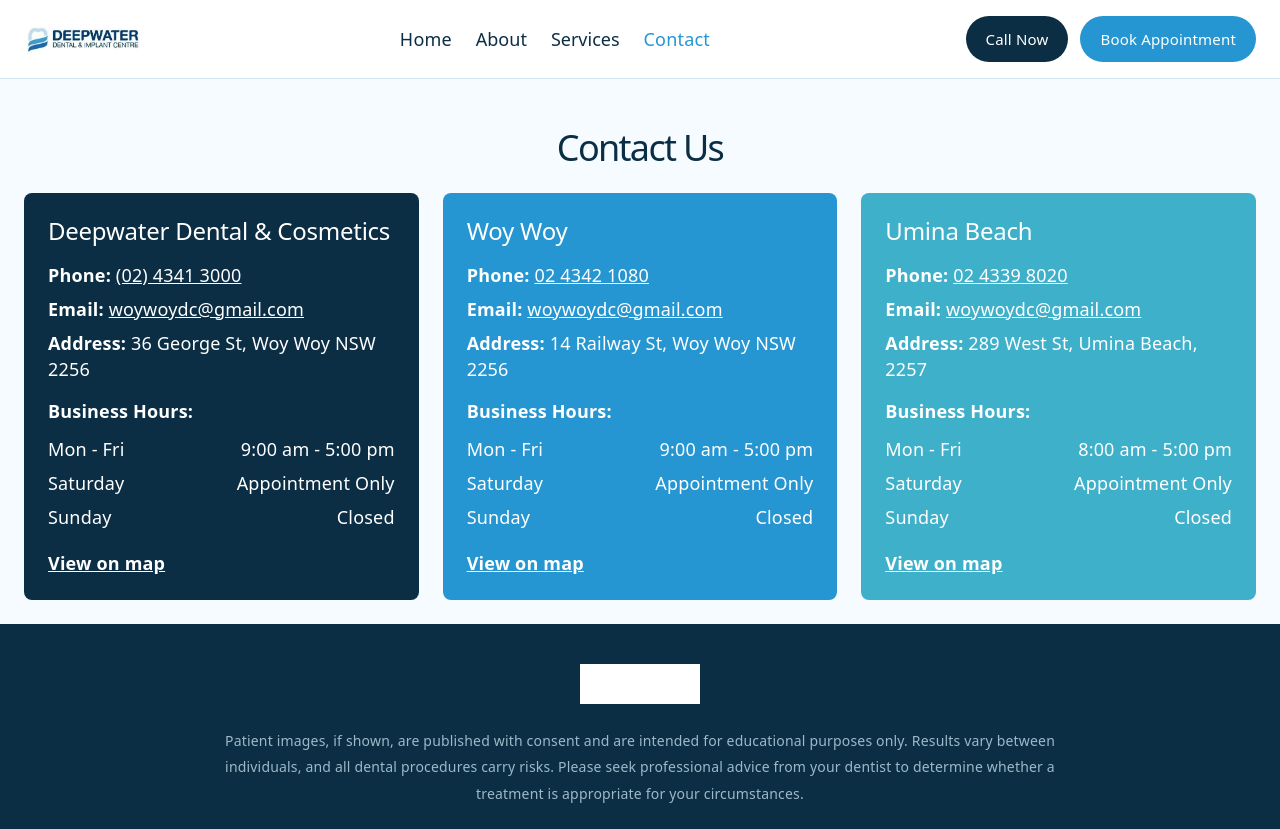
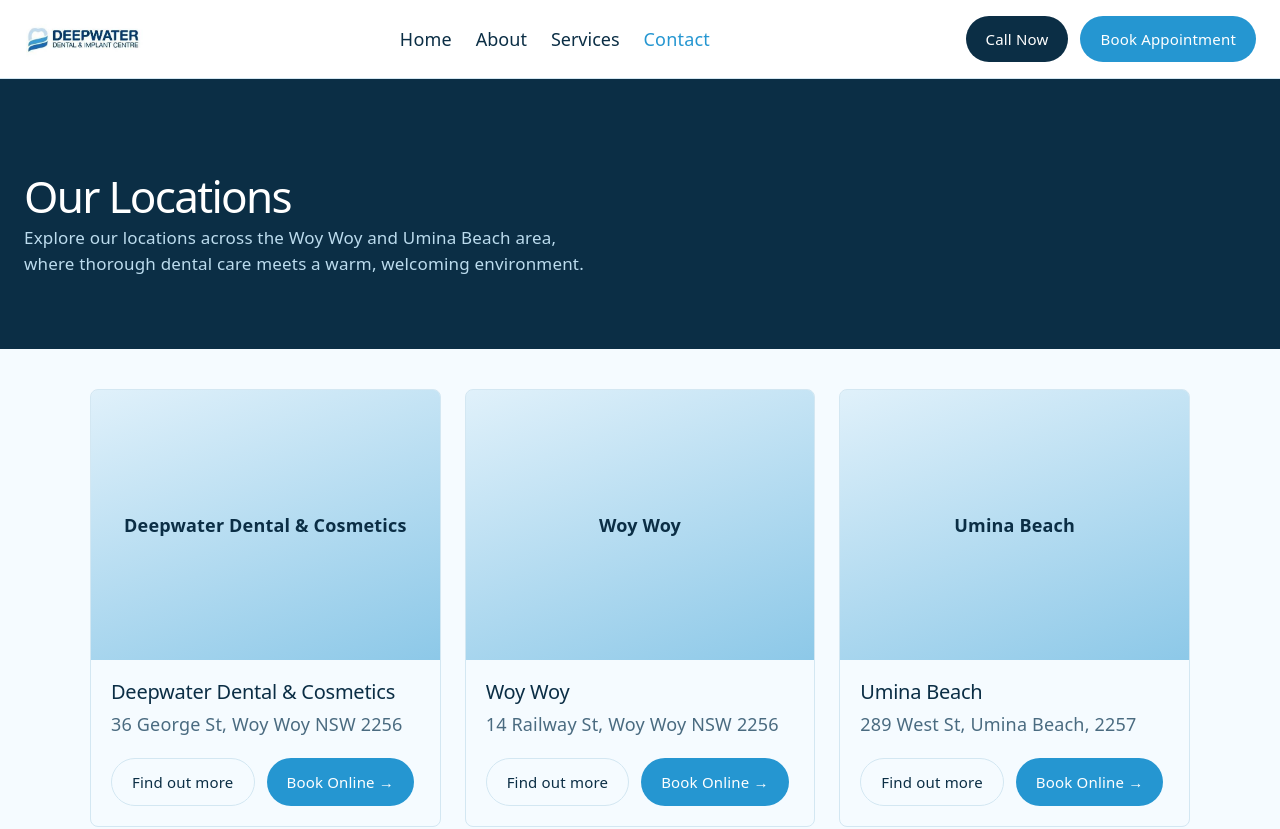
Before and after one commit to katnguyen2301-ops/Deepwater-website, a React (Vite) app: page /contact in a window 1280 px wide. Shown: the top 829 px of the page. Built offline with nearby package versions, Linux system fonts and the light colour scheme.

Commit message:
Redesign Contact page with location cards and add per-location detail pages with embedded Google Maps

```diff
--- a/src/App.jsx
+++ b/src/App.jsx
@@ -5,6 +5,7 @@
 import About from './pages/About'
 import Services from './pages/Services'
 import Contact from './pages/Contact'
+import LocationDetail from './pages/LocationDetail'
 
 function App() {
   return (
@@ -15,6 +16,7 @@
         <Route path="/about/*" element={<About />} />
         <Route path="/services/*" element={<Services />} />
         <Route path="/contact" element={<Contact />} />
+        <Route path="/contact/:slug" element={<LocationDetail />} />
       </Routes>
       <Footer />
     </>
--- a/src/data/locations.js
+++ b/src/data/locations.js
@@ -2,6 +2,7 @@
   {
     slug: 'deepwater-dental-cosmetics',
     name: 'Deepwater Dental & Cosmetics',
+    tagline: 'General & Cosmetic Dentistry Clinic',
     phone: '(02) 4341 3000',
     email: 'woywoydc@gmail.com',
     address: '36 George St, Woy Woy NSW 2256',
@@ -14,6 +15,7 @@
   {
     slug: 'woy-woy',
     name: 'Woy Woy',
+    tagline: 'General & Cosmetic Dentistry Clinic',
     phone: '02 4342 1080',
     email: 'woywoydc@gmail.com',
     address: '14 Railway St, Woy Woy NSW 2256',
@@ -26,6 +28,7 @@
   {
     slug: 'umina-beach',
     name: 'Umina Beach',
+    tagline: 'General & Cosmetic Dentistry Clinic',
     phone: '02 4339 8020',
     email: 'woywoydc@gmail.com',
     address: '289 West St, Umina Beach, 2257',
--- a/src/index.css
+++ b/src/index.css
@@ -398,75 +398,192 @@
 }
 
 .contact {
-  padding: 24px;
   text-align: left;
 }
 
-.contact h1 {
-  font-size: 36px;
-  text-align: center;
+.contact-hero {
+  padding: 72px 24px;
+  background: #0b2e45;
+  color: #fff;
+  text-align: left;
 }
 
-.location-grid {
+.contact-hero h1 {
+  color: #fff;
+  font-size: 44px;
+  margin-bottom: 16px;
+}
+
+.contact-hero p {
+  max-width: 560px;
+  color: #bcdcee;
+  font-size: 17px;
+}
+
+.location-list {
   display: grid;
   grid-template-columns: repeat(auto-fit, minmax(280px, 1fr));
   gap: 24px;
-  margin-top: 24px;
+  max-width: 1100px;
+  margin: 40px auto;
+  padding: 0 24px;
 }
 
-.location-card {
+.location-list-card {
+  border: 1px solid var(--border);
   border-radius: 8px;
-  padding: 24px;
+  overflow: hidden;
+}
+
+.location-list-photo {
+  display: flex;
+  align-items: center;
+  justify-content: center;
+  aspect-ratio: 4 / 3;
+  background: linear-gradient(160deg, var(--accent-bg), var(--accent-border));
+  color: var(--text-h);
+  font-weight: 600;
+  text-align: center;
+  padding: 16px;
+}
+
+.location-list-body {
+  padding: 20px;
+}
+
+.location-list-body h2 {
+  font-size: 20px;
+  margin-bottom: 8px;
+}
+
+.location-list-body p {
+  margin: 0 0 20px;
+  color: var(--text);
+}
+
+.location-list-actions {
+  display: flex;
+  flex-wrap: wrap;
+  gap: 12px;
+}
+
+.btn-outline {
+  background: none;
+  border: 1px solid var(--border);
+  color: var(--text-h);
+}
+
+.btn-outline:hover {
+  border-color: var(--accent-border);
+  color: var(--accent);
+}
+
+.location-detail-hero {
+  padding: 72px 24px 48px;
+  background: #0b2e45;
+  color: #fff;
+  text-align: left;
+}
+
+.location-detail-hero h1 {
+  color: #fff;
+  font-size: 36px;
+  line-height: 1.2;
+  margin-bottom: 16px;
+}
+
+.location-detail-hero p {
+  max-width: 560px;
+  color: #bcdcee;
+  margin-bottom: 24px;
+}
+
+.location-detail-hero-actions {
+  display: flex;
+  flex-wrap: wrap;
+  gap: 12px;
+}
+
+.btn-outline-light {
+  background: none;
+  border: 1px solid rgba(255, 255, 255, 0.4);
   color: #fff;
 }
 
-.location-card-0 {
-  background: #0b2e45;
+.btn-outline-light:hover {
+  background: rgba(255, 255, 255, 0.1);
 }
 
-.location-card-1 {
-  background: #2596d1;
+.location-detail-body {
+  position: relative;
+  display: flex;
+  min-height: 480px;
 }
 
-.location-card-2 {
-  background: #3fb0c9;
+.location-detail-map {
+  flex: 1;
+  border: none;
+  min-height: 480px;
 }
 
-.location-card h2 {
+.location-detail-card {
+  position: relative;
+  z-index: 1;
+  flex-shrink: 0;
+  width: 300px;
+  padding: 24px;
+  background: #0b2e45;
   color: #fff;
+  text-align: left;
+}
+
+.location-detail-card h2 {
+  color: #fff;
+  font-size: 20px;
   margin-bottom: 16px;
 }
 
-.location-card p {
-  margin: 0 0 8px;
+.location-detail-card-row {
+  margin-bottom: 16px;
 }
 
-.location-card a {
+.location-detail-card-label {
+  display: block;
+  font-size: 12px;
+  text-transform: uppercase;
+  letter-spacing: 1px;
+  color: #7fa8c2;
+  margin-bottom: 4px;
+}
+
+.location-detail-card-row p {
+  margin: 0;
+  color: #bcdcee;
+}
+
+.location-detail-card-row a {
   color: #fff;
 }
 
-.location-hours {
-  margin-top: 16px;
+.location-detail-card-link {
+  display: inline-block;
+  color: #5ec2f0;
+  font-weight: 600;
+  text-decoration: none;
 }
 
-.location-hours ul {
-  list-style: none;
-  margin: 8px 0 0;
-  padding: 0;
+.location-detail-card-link:hover {
+  text-decoration: underline;
 }
 
-.location-hours li {
-  display: flex;
-  justify-content: space-between;
-  gap: 16px;
-  padding: 4px 0;
-}
+@media (max-width: 720px) {
+  .location-detail-body {
+    flex-direction: column;
+  }
 
-.location-map-link {
-  display: inline-block;
-  margin-top: 16px;
-  font-weight: 600;
-  text-decoration: underline;
+  .location-detail-card {
+    width: 100%;
+  }
 }
 
 .site-footer {
--- a/src/pages/Contact.jsx
+++ b/src/pages/Contact.jsx
@@ -1,42 +1,38 @@
+import { Link } from 'react-router-dom'
 import locations from '../data/locations'
 
 function Contact() {
   return (
     <section className="contact">
-      <h1>Contact Us</h1>
-      <div className="location-grid">
-        {locations.map((location, i) => (
-          <article key={location.slug} className={`location-card location-card-${i % 3}`}>
-            <h2>{location.name}</h2>
-            <p>
-              <strong>Phone:</strong>{' '}
-              <a href={`tel:${location.phone.replace(/\s+/g, '')}`}>{location.phone}</a>
-            </p>
-            <p>
-              <strong>Email:</strong> <a href={`mailto:${location.email}`}>{location.email}</a>
-            </p>
-            <p>
-              <strong>Address:</strong> {location.address}
-            </p>
-            <div className="location-hours">
-              <strong>Business Hours:</strong>
-              <ul>
-                {location.hours.map((entry) => (
-                  <li key={entry.day}>
-                    <span>{entry.day}</span>
-                    <span>{entry.time}</span>
-                  </li>
-                ))}
-              </ul>
+      <div className="contact-hero">
+        <h1>Our Locations</h1>
+        <p>
+          Explore our locations across the Woy Woy and Umina Beach area,
+          where thorough dental care meets a warm, welcoming environment.
+        </p>
+      </div>
+
+      <div className="location-list">
+        {locations.map((location) => (
+          <article key={location.slug} className="location-list-card">
+            <div className="location-list-photo" aria-hidden="true">
+              <span>{location.name}</span>
             </div>
-            <a
-              className="location-map-link"
-              href={`https://www.google.com/maps/search/?api=1&query=${encodeURIComponent(location.address)}`}
-              target="_blank"
-              rel="noreferrer"
-            >
-              View on map
-            </a>
+            <div className="location-list-body">
+              <h2>{location.name}</h2>
+              <p>{location.address}</p>
+              <div className="location-list-actions">
+                <Link to={`/contact/${location.slug}`} className="btn btn-outline">
+                  Find out more
+                </Link>
+                <a
+                  className="btn btn-book"
+                  href={`tel:${location.phone.replace(/\s+/g, '')}`}
+                >
+                  Book Online →
+                </a>
+              </div>
+            </div>
           </article>
         ))}
       </div>
--- /dev/null
+++ b/src/pages/LocationDetail.jsx
@@ -0,0 +1,80 @@
+import { Link, Navigate, useParams } from 'react-router-dom'
+import locations from '../data/locations'
+
+function LocationDetail() {
+  const { slug } = useParams()
+  const location = locations.find((entry) => entry.slug === slug)
+
+  if (!location) {
+    return <Navigate to="/contact" replace />
+  }
+
+  const mapSrc = `https://www.google.com/maps?q=${encodeURIComponent(location.address)}&output=embed`
+  const mapsLink = `https://www.google.com/maps/search/?api=1&query=${encodeURIComponent(location.address)}`
+
+  return (
+    <section className="location-detail">
+      <div className="location-detail-hero">
+        <h1>
+          {location.name}
+          <br />
+          {location.tagline}
+        </h1>
+        <p>
+          Offering a wide range of dental care tailored to each patient's
+          individual needs in a professional and caring environment.
+        </p>
+        <div className="location-detail-hero-actions">
+          <a href={`tel:${location.phone.replace(/\s+/g, '')}`} className="btn btn-outline-light">
+            {location.phone}
+          </a>
+          <Link to="/contact" className="btn btn-book">
+            Book a consultation
+          </Link>
+        </div>
+      </div>
+
+      <div className="location-detail-body">
+        <aside className="location-detail-card">
+          <h2>{location.name}</h2>
+          <div className="location-detail-card-row">
+            <span className="location-detail-card-label">Address</span>
+            <p>{location.address}</p>
+          </div>
+          <div className="location-detail-card-row">
+            <span className="location-detail-card-label">Phone</span>
+            <p>
+              <a href={`tel:${location.phone.replace(/\s+/g, '')}`}>{location.phone}</a>
+            </p>
+          </div>
+          <div className="location-detail-card-row">
+            <span className="location-detail-card-label">Opening Hours</span>
+            {location.hours.map((entry) => (
+              <p key={entry.day}>
+                {entry.day}: {entry.time}
+              </p>
+            ))}
+          </div>
+          <a
+            className="location-detail-card-link"
+            href={mapsLink}
+            target="_blank"
+            rel="noreferrer"
+          >
+            View on Google Maps ↗
+          </a>
+        </aside>
+
+        <iframe
+          className="location-detail-map"
+          src={mapSrc}
+          title={`Map to ${location.name}`}
+          loading="lazy"
+          referrerPolicy="no-referrer-when-downgrade"
+        />
+      </div>
+    </section>
+  )
+}
+
+export default LocationDetail
```
